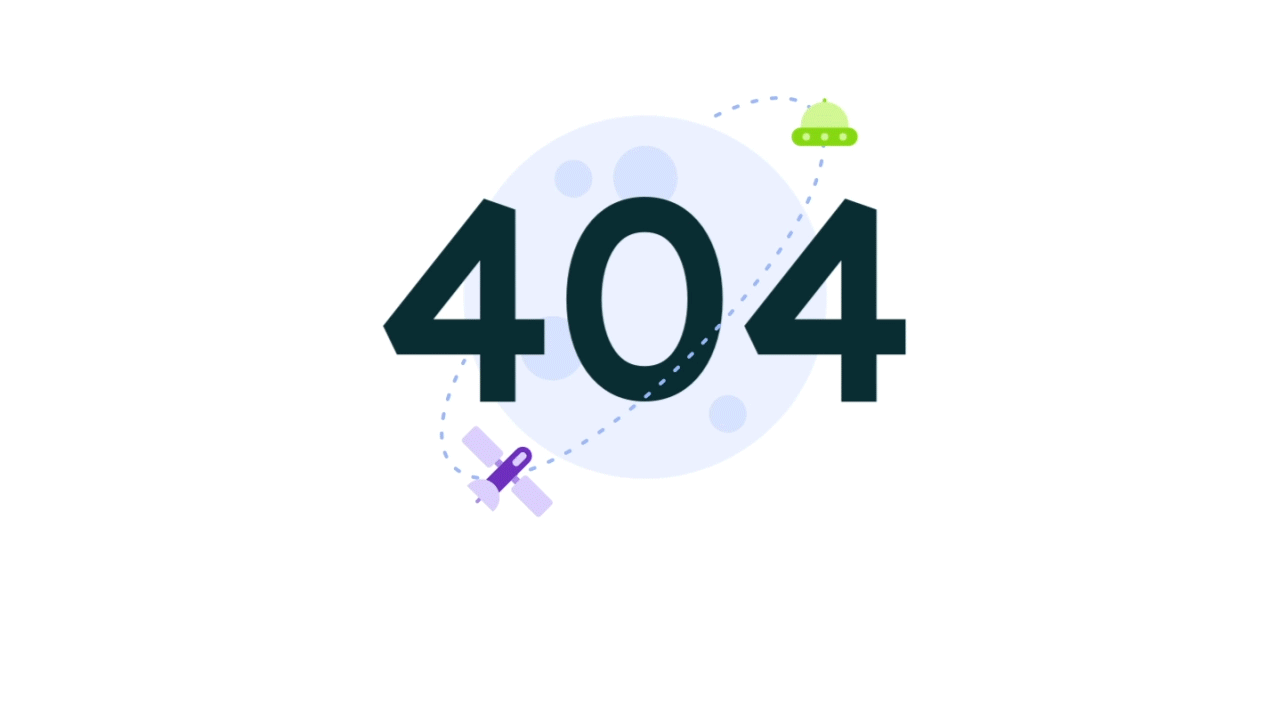
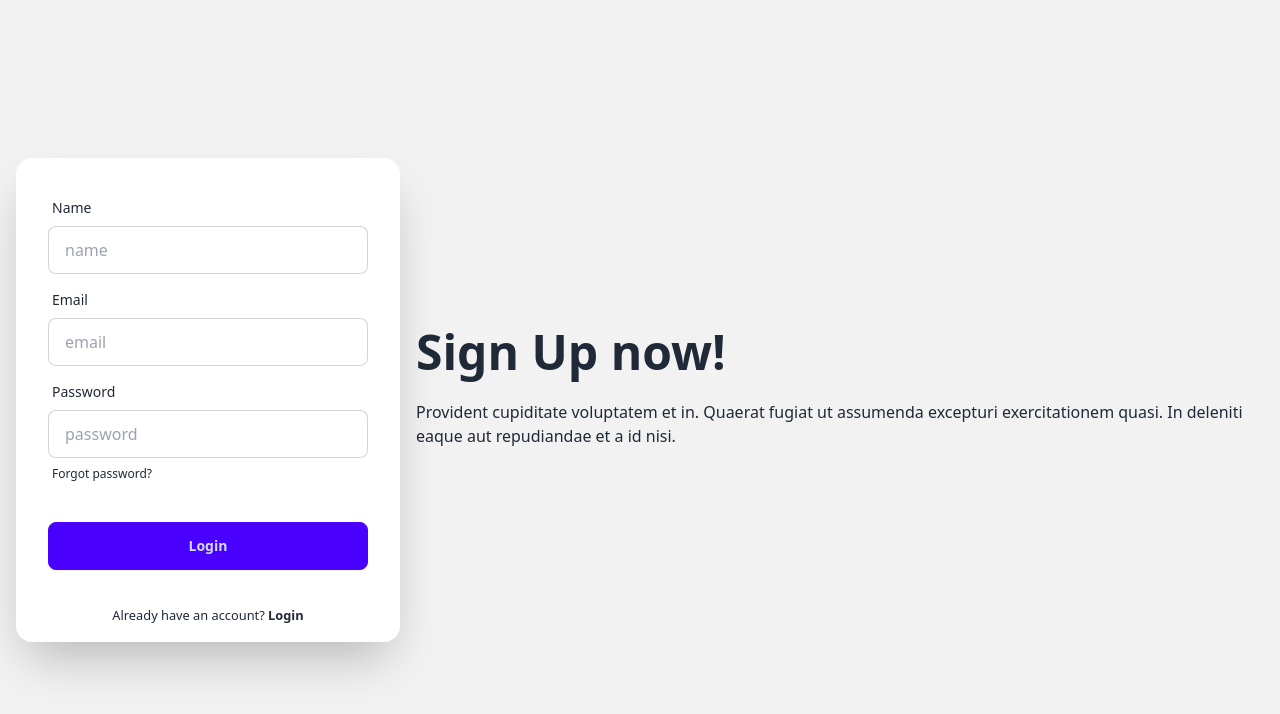
Before and after one commit to arafatrahman41/bistro-boss-client, a React (Vite) app: page /signup in a window 1280 px wide. Before the commit this address had no page. Shown: the top 714 px of the page. Built offline with nearby package versions, Linux system fonts and the light colour scheme; no server answers.

Commit message:
working on auth

```diff
--- a/src/layout/Main.jsx
+++ b/src/layout/Main.jsx
@@ -4,7 +4,8 @@
 
 const Main = () => {
   const location = useLocation();
-  const noHeaderFooter = location.pathname.includes("login");
+  const noHeaderFooter =
+    location.pathname.includes("login") || location.pathname.includes("signup");
   return (
     <div>
       {/* navbar */}
--- a/src/main.jsx
+++ b/src/main.jsx
@@ -4,13 +4,16 @@
 import { RouterProvider } from "react-router-dom";
 import { router } from "./routes/Routes";
 import { HelmetProvider } from "react-helmet-async";
+import AuthProvider from "./providers/AuthProvider";
 
 ReactDOM.createRoot(document.getElementById("root")).render(
   <React.StrictMode>
+    <AuthProvider>
     <HelmetProvider>
       <div className="max-w-screen-xl mx-auto">
         <RouterProvider router={router} />
       </div>
     </HelmetProvider>
+    </AuthProvider>
   </React.StrictMode>
 );
--- a/src/pages/Login/Login.jsx
+++ b/src/pages/Login/Login.jsx
@@ -1,13 +1,18 @@
-import { useEffect, useRef, useState } from "react";
+import { useContext, useEffect, useRef, useState } from "react";
 import {
   loadCaptchaEnginge,
   LoadCanvasTemplate,
   validateCaptcha,
 } from "react-simple-captcha";
+import { AuthContext } from "../../providers/AuthProvider";
+import { Link } from "react-router-dom";
 
 const Login = () => {
   const captchaRef = useRef(null);
   const [disabled, setDisabled] = useState(true);
+
+  const { signIn } = useContext(AuthContext);
+
   useEffect(() => {
     loadCaptchaEnginge(6);
   }, []);
@@ -18,6 +23,11 @@
     const email = form.email.value;
     const password = form.password.value;
     console.log(email, password);
+
+    signIn(email, password).then((result) => {
+      const user = result.user;
+      console.log(user);
+    });
   };
 
   const handleValidateCaptcha = () => {
@@ -94,6 +104,7 @@
               />
             </div>
           </form>
+          <p className="text-center mb-4"><small>New Here? <Link to='/signup' className="font-semibold hover:underline">Create an account</Link></small></p>
         </div>
       </div>
     </div>
--- /dev/null
+++ b/src/pages/SignUp/SignUp.jsx
@@ -0,0 +1,76 @@
+import { Link } from "react-router-dom";
+
+const SignUp = () => {
+  return (
+    <div className="hero bg-base-200 min-h-screen">
+      <div className="hero-content flex-col lg:flex-row-reverse">
+        <div className="text-center lg:text-left">
+          <h1 className="text-5xl font-bold">Sign Up now!</h1>
+          <p className="py-6">
+            Provident cupiditate voluptatem et in. Quaerat fugiat ut assumenda
+            excepturi exercitationem quasi. In deleniti eaque aut repudiandae et
+            a id nisi.
+          </p>
+        </div>
+        <div className="card bg-base-100 w-full max-w-sm shrink-0 shadow-2xl">
+          <form className="card-body">
+            <div className="form-control">
+              <label className="label">
+                <span className="label-text">Name</span>
+              </label>
+              <input
+                type="text"
+                placeholder="name"
+                name="name"
+                className="input input-bordered"
+                required
+              />
+            </div>
+            <div className="form-control">
+              <label className="label">
+                <span className="label-text">Email</span>
+              </label>
+              <input
+                type="email"
+                placeholder="email"
+                name="email"
+                className="input input-bordered"
+                required
+              />
+            </div>
+            <div className="form-control">
+              <label className="label">
+                <span className="label-text">Password</span>
+              </label>
+              <input
+                type="password"
+                placeholder="password"
+                name="password"
+                className="input input-bordered"
+                required
+              />
+              <label className="label">
+                <a href="#" className="label-text-alt link link-hover">
+                  Forgot password?
+                </a>
+              </label>
+            </div>
+            <div className="form-control mt-6">
+              <button className="btn btn-primary">Login</button>
+            </div>
+          </form>
+          <p className="text-center mb-4">
+            <small>
+              Already have an account?{" "}
+              <Link to="/login" className="font-semibold hover:underline">
+                Login
+              </Link>
+            </small>
+          </p>
+        </div>
+      </div>
+    </div>
+  );
+};
+
+export default SignUp;
--- /dev/null
+++ b/src/providers/AuthProvider.jsx
@@ -0,0 +1,56 @@
+import { createContext, useEffect, useState } from "react";
+import app from "../firebase/firebase.config";
+import {
+  createUserWithEmailAndPassword,
+  getAuth,
+  onAuthStateChanged,
+  signInWithEmailAndPassword,
+  signOut,
+} from "firebase/auth";
+
+export const AuthContext = createContext(null);
+const auth = getAuth(app);
+
+const AuthProvider = ({ children }) => {
+  const [user, setUser] = useState(null);
+  const [loading, setLoading] = useState(true);
+
+  const createUser = (email, password) => {
+    setLoading(true);
+    return createUserWithEmailAndPassword(auth, email, password);
+  };
+
+  const signIn = (email, password) => {
+    setLoading(true);
+    return signInWithEmailAndPassword(auth, email, password);
+  };
+
+  const logOut = () => {
+    setLoading(true);
+    return signOut(auth);
+  };
+
+  useEffect(() => {
+    const unsubscribe = onAuthStateChanged(auth, (currentUser) => {
+      setUser(currentUser);
+      console.log("current user", currentUser);
+      setLoading(false);
+    });
+    return () => {
+      return unsubscribe();
+    };
+  }, []);
+
+  const authInfo = {
+    user,
+    loading,
+    createUser,
+    signIn,
+    logOut,
+  };
+  return (
+    <AuthContext.Provider value={authInfo}>{children}</AuthContext.Provider>
+  );
+};
+
+export default AuthProvider;
--- a/src/routes/Routes.jsx
+++ b/src/routes/Routes.jsx
@@ -5,6 +5,7 @@
 import ErrorPage from "../pages/ErrorPage/ErrorPage";
 import Order from "../pages/Order/Order/Order";
 import Login from "../pages/Login/Login";
+import SignUp from "../pages/SignUp/SignUp";
 
 export const router = createBrowserRouter([
   {
@@ -28,6 +29,10 @@
         path: "/login",
         element: <Login />,
       },
+      {
+        path: "/signup",
+        element: <SignUp />,
+      },
     ],
   },
 ]);
```
